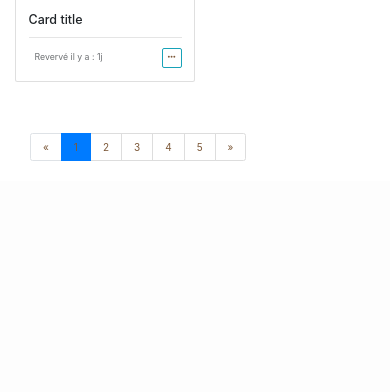
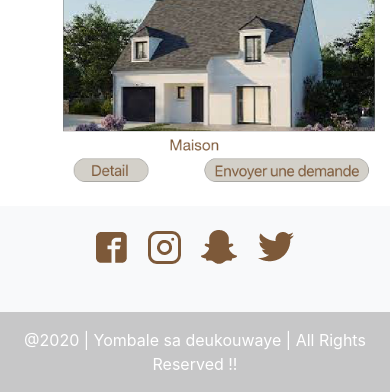
Before and after one commit to khalifa-n/yombale_sa_deukouwaye, a PHP site: page /views/catalogue/catalogue.html.php in a window 390 px wide. Shown: the part 1017-1409 px from the top of the page. Before the commit the page ends 1178 px from the top, so only its background shows below. Run offline with PHP 8.4, Linux system fonts and the light colour scheme; some libraries are stand-ins or nearby versions.

Commit message:
page_acceuil

```diff
--- a/lib/router.php
+++ b/lib/router.php
@@ -3,8 +3,12 @@ if (isset($_REQUEST['controlleurs'])) {
     if ($_REQUEST['controlleurs'] =='gestionnaire') {
         require_once(ROUTE_DIR .'controlleurs/gestionnaire.controlleurs.php');
 
-} else {
+} elseif ($_REQUEST['controlleurs'] =='security') {
+    require_once(ROUTE_DIR .'controlleurs/security.controlleurs.php');
+}else {
     require_once(ROUTE_DIR .'controlleurs/gestionnaire.controlleurs.php');
 }
 }
+
+
 ?>
--- a/views/catalogue/catalogue.html.php
+++ b/views/catalogue/catalogue.html.php
@@ -2,10 +2,10 @@
 require(ROUTE_DIR.'views/inc/header.html.php');
 ?>
 
-</div>
 
-<nav class="navbar navbar-expand-lg navbar-light fixed-top ">
-<img src="image/logo.png/" class="img-fluid mb-5" alt="Responsive image">   </div>
+
+<nav class="navbar navbar-expand-lg navbar-light  ">
+<img src="image/logo.png/" class="img-fluid mb-5 " alt="Responsive image">   </div>
 
   <button class="navbar-toggler" type="button" data-toggle="collapse" data-target="#navbarSupportedContent" aria-controls="navbarSupportedContent" aria-expanded="false" aria-label="Toggle navigation">
     <span class="navbar-toggler-icon"></span>
@@ -21,7 +21,7 @@ require(ROUTE_DIR.'views/inc/header.html.php');
           logement
         </a>
         <div class="dropdown-menu" aria-labelledby="navbarDropdown">
-          <a class="dropdown-item" href="#">se connecter</a>
+          <a class="dropdown-item" href="">se connecter</a>
           <a class="dropdown-item" href="#">s'inscrire</a>
           <div class="dropdown-divider"></div>
           <a class="dropdown-item" href="#">Something else here</a>
@@ -44,7 +44,7 @@ require(ROUTE_DIR.'views/inc/header.html.php');
          utilisateur
         </a>
         <div class="dropdown-menu" aria-labelledby="navbarDropdown">
-          <a class="dropdown-item" href="#">se connecter</a>
+          <a class="dropdown-item" href="<?= WEB_ROUTE.'?controlleurs=security&views=connexion'?>">se connecter</a>
           <a class="dropdown-item" href="#">s'inscrire</a>
           <div class="dropdown-divider"></div>
           <a class="dropdown-item" href="#">Something else here</a>
@@ -55,7 +55,6 @@ require(ROUTE_DIR.'views/inc/header.html.php');
 
 </nav>
 <img src="image/slide.png/" class="img-fluid  mt_" alt="Responsive image">
-<div class="bottom-left">Choisissez facilement le logement de vos rêve !</div>
   </div>
 
 <!------ Include the above in your HEAD tag ---------->
@@ -66,122 +65,44 @@ require(ROUTE_DIR.'views/inc/header.html.php');
     <!-- -----------------------------------------------------------CONTAINER -->
     <div class="container">
       <div class="row mt-4">
-        <div class="col-sm-4 mb-4 ">
-          <div class="card" style="width: 18rem">
-            <img
-              class="card-img-top"
-              src="https://source.unsplash.com/1080x720/?product"
-              alt="Annonce 1"
-            />
-
-
-            <div class="card-body">
-              <h5 class="card-title">Card title</h5>
-              <hr />
-              <span class="float-left btn btn-sm text-center disabled"
-                >Revervé il y a : 10m</span
-              >
-              <a href="#" class="btn btn-sm btn-outline-info float-right ml-3"><i class="fas fa-ellipsis-h"></i></a>
-              <a href="#" class="btn btn-sm btn-outline-danger float-right"
-                >Annuler</a
-              >
-            </div>
-          </div>
+        <div class="col-sm-5 mb-4 ml-5">
+        <img src="image/img1.png/" class="img-fluid  mt_" alt="Responsive image">
         </div>
-        <div class="col-sm-4 mb-4">
-          <div class="card" style="width: 18rem">
-            <img
-              class="card-img-top"
-              src="https://source.unsplash.com/1080x720/?computer"
-              alt="Annonce 1"
-            />
-            <div class="card-body">
-              <h5 class="card-title">Card title</h5>
-              <hr />
-
-              <span class="float-left btn btn-sm text-center disabled"
-                >Revervé il y a : 49mn</span
-              >
-              <a href="#" class="btn btn-sm btn-outline-info float-right ml-3"><i class="fas fa-ellipsis-h"></i></a>
-              <a href="#" class="btn btn-sm btn-outline-danger float-right"
-                >Annuler</a
-              >
-            </div>
-          </div>
+        <div class="col-sm-5 mb-4 ml-5 ">
+        <img src="image/img1.png/" class="img-fluid  mt_" alt="Responsive image">
         </div>
-        <div class="col-sm-4 mb-4">
-          <div class="card" style="width: 18rem">
-            <img
-              class="card-img-top"
-              src="https://source.unsplash.com/1080x720/?smart"
-              alt="Annonce 1"
-            />
-            <div class="card-body">
-              <h5 class="card-title">Card title</h5>
-              <hr />
-              <span class="float-left btn btn-sm text-center disabled"
-                >Revervé il y a : 1h</span
-              >
-              <a href="#" class="btn btn-sm btn-outline-info float-right ml-3"><i class="fas fa-ellipsis-h"></i></a>
-              <a href="#" class="btn btn-sm btn-outline-danger float-right"
-                >Annuler</a
-              >
-            </div>
-          </div>
+      </div>
+      <div class="row mt-4">
+        <div class="col-sm-5 mb-4 ml-5">
+        <img src="image/img1.png/" class="img-fluid  mt_" alt="Responsive image">
         </div>
-        <div class="col-sm-4 mb-4">
-          <div class="card" style="width: 18rem">
-            <img
-              class="card-img-top"
-              src="https://source.unsplash.com/1080x720/?house"
-              alt="Annonce 1"
-            />
-            <div class="card-body">
-              <h5 class="card-title">Card title</h5>
-              <hr />
-              <span class="float-left btn btn-sm text-center disabled"
-                >Revervé il y a : 1j</span
-              >
-              <a href="#" class="btn btn-sm btn-outline-info float-right ml-3"><i class="fas fa-ellipsis-h"></i></a>
-
-            </div>
-          </div>
-        </div>
-        <div class="col-sm-4 mb-4">
-
-        </div>
-
-      </div>
-
-      <div class="row text-center">
-        <div class="col-sm-4 offset-sm-4">
-          <ul class="pagination pl-4">
-              <li class="page-item disabled">
-                <a class="page-link" href="#">&laquo;</a>
-              </li>
-              <li class="page-item active">
-                <a class="page-link" href="#">1</a>
-              </li>
-              <li class="page-item">
-                <a class="page-link" href="#">2</a>
-              </li>
-              <li class="page-item">
-                <a class="page-link" href="#">3</a>
-              </li>
-              <li class="page-item">
-                <a class="page-link" href="#">4</a>
-              </li>
-              <li class="page-item">
-                <a class="page-link" href="#">5</a>
-              </li>
-              <li class="page-item">
-                <a class="page-link" href="#">&raquo;</a>
-              </li>
-            </ul>
+        <div class="col-sm-5 mb-4 ml-5 ">
+        <img src="image/img1.png/" class="img-fluid  mt_" alt="Responsive image">
         </div>
       </div>
     </div>
+    <footer class="bg-light text-center text-white">
+  <!-- Grid container -->
+  <div class="container p-4 pb-0">
+    <!-- Section: Social media -->
+    <section class="mb-4">
+    <img src="image/facebook.png/" class="img-fluid  ml" alt="Responsive image">
+    <img src="image/instagram.png/" class="img-fluid  ml-3" alt="Responsive image">
+    <img src="image/snapchat.png/" class="img-fluid  ml-3" alt="Responsive image">
+    <img src="image/twitter.png/" class="img-fluid  ml-3" alt="Responsive image">
 
+
+    </section>
+    <!-- Section: Social media -->
+  </div>
+  <!-- Grid container -->
+
+  <!-- Copyright -->
+  <div class="text-center p-3" style="background-color: rgba(0, 0, 0, 0.2);">
+  @2020 | Yombale sa deukouwaye | All Rights Reserved !!
+  </div>
+  <!-- Copyright -->
+</footer>
   <?php
 require(ROUTE_DIR.'views/inc/header.html.php');
 ?>
--- a/views/inc/header.html.php
+++ b/views/inc/header.html.php
@@ -12,10 +12,6 @@
     <link href="//maxcdn.bootstrapcdn.com/bootstrap/4.1.1/css/bootstrap.min.css" rel="stylesheet" id="bootstrap-css">
     <script src="//maxcdn.bootstrapcdn.com/bootstrap/4.1.1/js/bootstrap.min.js"></script>
     <script src="//cdnjs.cloudflare.com/ajax/libs/jquery/3.2.1/jquery.min.js"></script>
-    <link href="//netdna.bootstrapcdn.com/twitter-bootstrap/2.3.2/css/bootstrap-combined.no-icons.min.css" rel="stylesheet">
-    <link href="//netdna.bootstrapcdn.com/font-awesome/3.2.1/css/font-awesome.css" rel="stylesheet">
-    <link rel="stylesheet" href="path/to/bootstrap/css/bootstrap.min.css">
-<link rel="stylesheet" href="path/to/font-awesome/css/font-awesome.min.css">
 
 <!------ Include the above in your HEAD tag ---------->
   </head>
```
Also changed, not shown: controlleurs/security.controlleurs.php (added, +15 -0 lines), views/security/connexion.html.php (added, +34 -0 lines), controlleurs/client.controlleurs.php (added), controlleurs/responsable.financiere.controlleurs.php (added), controlleurs/responsable.location.controlleurs.php (added), public/image/facebook.png (added), public/image/img1@2x.png (deleted), public/image/instagram.png (added), public/image/instagram@2x.png (added), public/image/logoy@2x.png (added), public/image/snapchat.png (added), public/image/snapchat@2x.png (added), public/image/twitter.png (added), public/image/twitter@2x.png (added).
